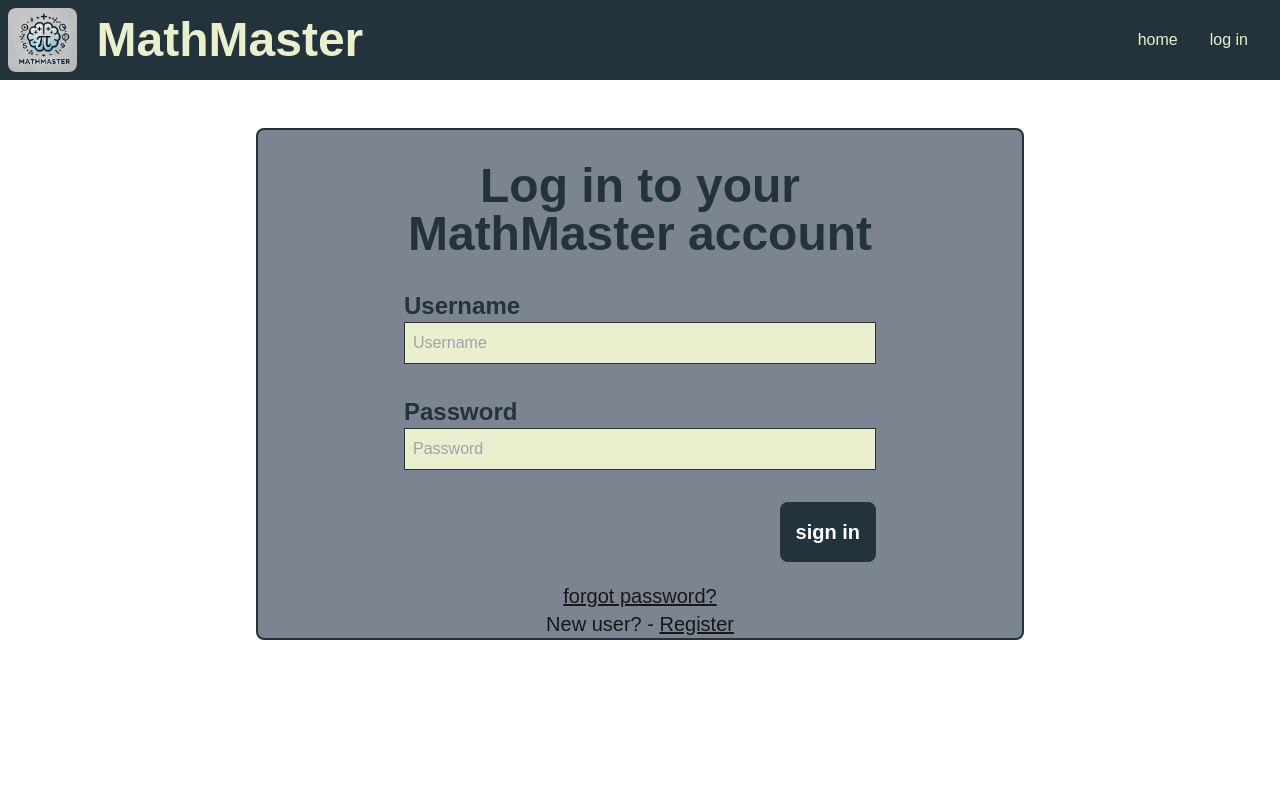
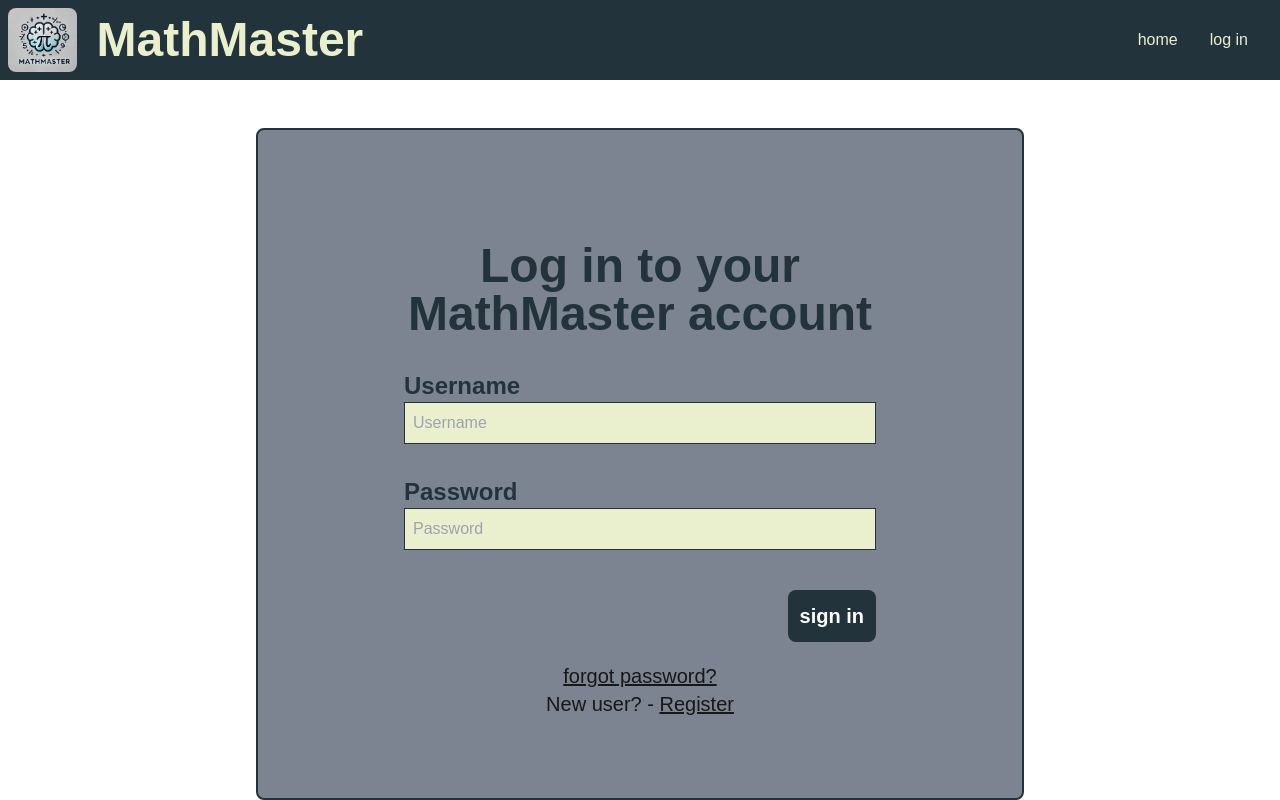
Before and after one commit to JavaHate/Math-Master-frontend, a Next.js app: page /auth/login in a window 1280 px wide. Built offline with nearby package versions, Linux system fonts and the light colour scheme.

Commit message:
Refactor LoginForm component to adjust margin and button styling

```diff
--- a/components/auth/LoginForm.tsx
+++ b/components/auth/LoginForm.tsx
@@ -9,18 +9,18 @@
 
     return (
         <div className="bg-[#7d8491] rounded-lg border-2 border-[#22333b] mx-auto mt-12 max-w-3xl">
-            <h2 className="text-[#22333B] font-semibold text-5xl max-w-lg mx-auto pt-8 text-center">Log in to your MathMaster account</h2>
+            <h2 className="text-[#22333B] font-semibold text-5xl max-w-lg mx-auto pt-8 text-center mt-20">Log in to your MathMaster account</h2>
             <form className="flex flex-col p-5 max-w-lg mx-auto pt-8" onSubmit={submitForm}>
                 <label className="text-[#22333B] font-semibold text-2xl" htmlFor="Username">Username</label>
                 <input className="border border-[#22333b] p-2 bg-[#eaf0ce]" type="text" name="Username" id="Username" placeholder="Username"></input>
                 <label className="text-[#22333B] font-semibold text-2xl pt-8" htmlFor="Password">Password</label>
                 <input className="border border-[#22333b] p-2 bg-[#eaf0ce]" type="password" name="Password" id="Password" placeholder="Password"></input>
-                <button className="bg-[#22333B] text-white font-semibold text-xl rounded-lg p-4 mt-8 max-w-[130px] ml-auto" type="submit">sign in</button>
+                <button className="bg-[#22333B] text-white font-semibold text-xl rounded-lg p-3 mt-10 max-w-[130px] ml-auto" type="submit">sign in</button>
             </form>
             <p className="m-auto text-xl max-w-lg text-center">
                 <Link className="m-auto text-xl max-w-lg underline text-center" href="/">forgot password?</Link>
             </p>
-            <p className="m-auto text-xl max-w-lg text-center">New user? - <Link className="underline" href="/auth/register">Register</Link></p>
+            <p className="m-auto text-xl max-w-lg text-center mb-20">New user? - <Link className="underline" href="/auth/register">Register</Link></p>
         </div>
     )
 }
```
